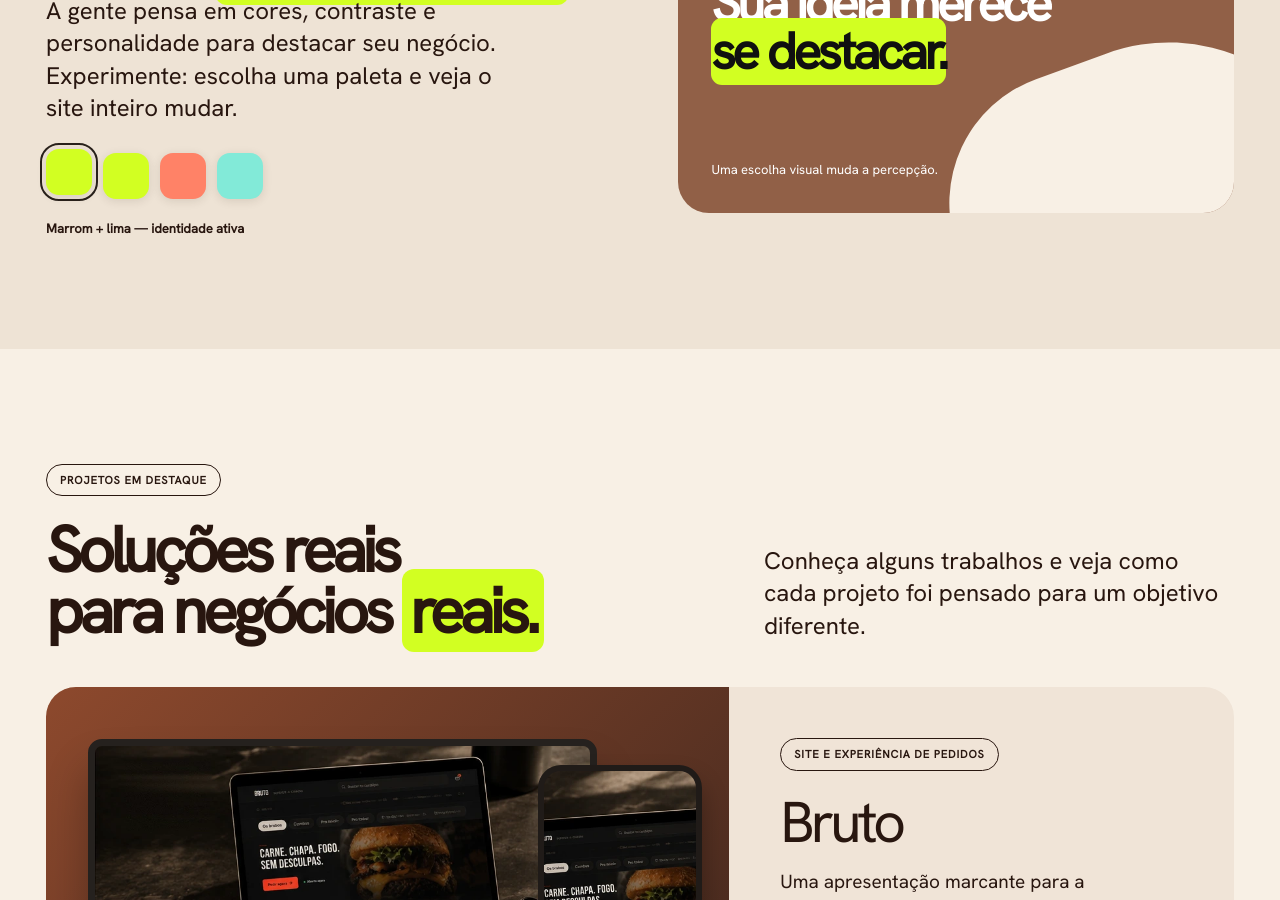
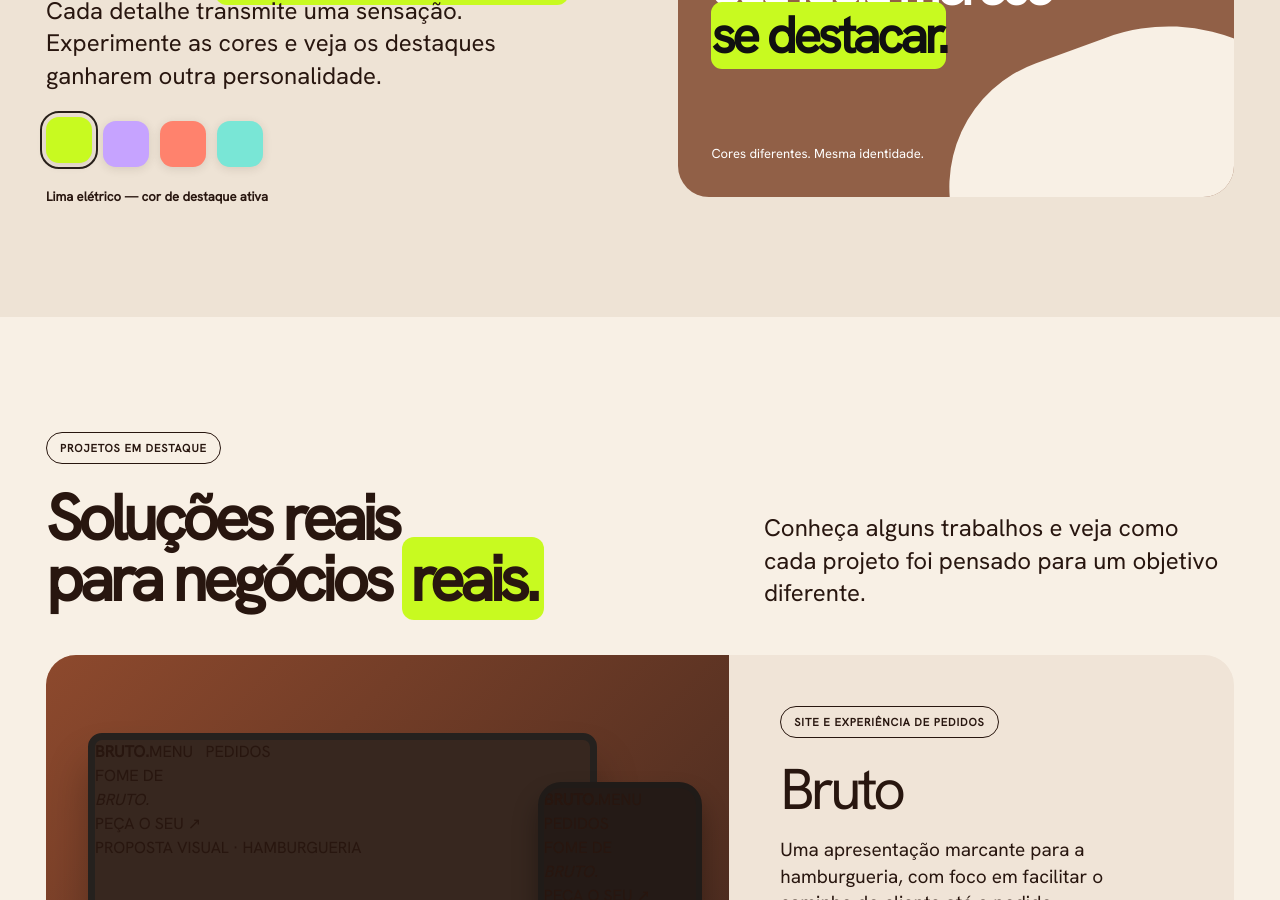
Before and after one commit to palomagl/unica, a React (Vite) app: page / in a window 1280 px wide. Shown: the part 1900-2800 px from the top of the page. Built offline with nearby package versions, Linux system fonts and the light colour scheme.

Commit message:
fix: accent-only color picker, new ÚNICA logo, and original project artwork without legacy screenshots

```diff
--- a/src/App.tsx
+++ b/src/App.tsx
@@ -23,10 +23,10 @@ const services = [
 ]
 
 const palettes = [
-  { id: 'original', name: 'Marrom + lima', accent: '#d2ff22', bg: '#916047', deep: '#673a27', paper: '#f8f0e5', ink: '#28160f' },
-  { id: 'lilas', name: 'Roxo + lima', accent: '#d2ff22', bg: '#310b38', deep: '#240528', paper: '#f9f2ee', ink: '#281327' },
-  { id: 'coral', name: 'Grafite + coral', accent: '#ff8267', bg: '#343333', deep: '#242323', paper: '#f5f0e7', ink: '#252221' },
-  { id: 'turquesa', name: 'Oliva + turquesa', accent: '#82ead8', bg: '#3f5846', deep: '#273b30', paper: '#f3f1e8', ink: '#1b2921' },
+  { id: 'lima', name: 'Lima elétrico', accent: '#C8FA20' },
+  { id: 'lilas', name: 'Lilás', accent: '#C6A3FF' },
+  { id: 'coral', name: 'Coral', accent: '#FF826D' },
+  { id: 'turquesa', name: 'Turquesa', accent: '#79E6D6' },
 ]
 
 const projects = [
@@ -34,7 +34,7 @@ const projects = [
     name: 'Bruto',
     kind: 'Site e experiência de pedidos',
     outcome: 'Uma apresentação marcante para a hamburgueria, com foco em facilitar o caminho do cliente até o pedido.',
-    image: '/projects/bruto.webp',
+    visual: 'bruto',
     url: 'https://borapedir-delivery.vercel.app/bruto',
     bg: 'linear-gradient(135deg,#8d492d,#3e261d)',
   },
@@ -42,7 +42,7 @@ const projects = [
     name: 'Karoane',
     kind: 'Loja virtual',
     outcome: 'Um espaço para apresentar produtos e criar uma experiência de compra mais prática e organizada.',
-    image: '',
+    visual: 'karoane',
     url: 'https://karoane.vercel.app/',
     bg: 'linear-gradient(135deg,#eab3bc,#8a4b69)',
   },
@@ -50,15 +50,42 @@ const projects = [
     name: 'Vértice Mármores',
     kind: 'Sistema e experiência digital',
     outcome: 'Uma solução pensada para valorizar o trabalho da marmoraria e organizar etapas do atendimento.',
-    image: '/projects/vertice.webp',
+    visual: 'vertice',
     url: 'https://vertice-marmores.vercel.app/',
     bg: 'linear-gradient(135deg,#8c8579,#403b35)',
   },
 ]
 
-function ProjectScreen({ image, name }: { image: string; name: string }) {
-  if (image) return <img src={image} alt={'Prévia do projeto ' + name} loading="lazy" />
-  return <div className="u-preview-fallback"><strong>Karoane</strong><small>Loja virtual • prévia real a inserir</small></div>
+function NewLogo() {
+  return <span className="u-new-logo"><svg viewBox="0 0 44 44" fill="none" aria-hidden="true">
+    <path d="M9 10v16c0 9 5 14 13 14s13-5 13-14V10" stroke="currentColor" strokeWidth="9" strokeLinecap="square" />
+    <path d="m24 1 10 0-9 9H15z" fill="var(--u-accent)" />
+  </svg><span>ÚNICA</span><sup>®</sup></span>
+}
+
+/** Conceitos gráficos autorais: nenhuma foto, screenshot ou mockup do site antigo. */
+function ProjectArtwork({ visual, phone = false }: { visual: string; phone?: boolean }) {
+  if (visual === 'bruto') return <div className={`u-art u-art-bruto ${phone ? 'u-art-phone' : ''}`}>
+    <div className="u-art-nav"><b>BRUTO<span>.</span></b><span>MENU&nbsp;&nbsp; PEDIDOS</span></div>
+    <div className="u-bruto-circle" />
+    <div className="u-art-title">FOME DE<br /><em>BRUTO.</em></div>
+    <div className="u-art-chip">PEÇA O SEU ↗</div>
+    <div className="u-art-caption">PROPOSTA VISUAL · HAMBURGUERIA</div>
+  </div>
+  if (visual === 'karoane') return <div className={`u-art u-art-karoane ${phone ? 'u-art-phone' : ''}`}>
+    <div className="u-art-nav"><b>karoane.</b><span>COLEÇÃO&nbsp; ↗</span></div>
+    <div className="u-karoane-shape"><i/><i/><i/></div>
+    <div className="u-art-title">CORES PARA<br /><em>CRIAR.</em></div>
+    <div className="u-art-chip">EXPLORAR ↗</div>
+    <div className="u-art-caption">PROPOSTA VISUAL · LOJA ONLINE</div>
+  </div>
+  return <div className={`u-art u-art-vertice ${phone ? 'u-art-phone' : ''}`}>
+    <div className="u-art-nav"><b>VÉRTICE<span> / </span></b><span>MÁRMORES</span></div>
+    <div className="u-vertice-shape"><span/><span/><span/></div>
+    <div className="u-art-title">MATÉRIA.<br /><em>FORMA.</em></div>
+    <div className="u-art-chip">CONHEÇA ↗</div>
+    <div className="u-art-caption">PROPOSTA VISUAL · MARMORARIA</div>
+  </div>
 }
 
 export default function App() {
@@ -68,11 +95,7 @@ export default function App() {
   const selected = palettes[palette]
   const p = projects[project]
   const variables = {
-    '--u-bg': selected.bg,
-    '--u-bg-deep': selected.deep,
     '--u-accent': selected.accent,
-    '--u-paper': selected.paper,
-    '--u-ink': selected.ink,
   } as CSSProperties
 
   useEffect(() => {
@@ -93,7 +116,7 @@ export default function App() {
       <section className="u-top" id="inicio">
         <header className="u-nav u-wrap">
           <a className="u-brand" href="#inicio" aria-label="ÚNICA — voltar ao início">
-            <strong>ÚNICA<sup style={{ fontSize: 11, verticalAlign: 'top' }}>®</sup></strong>
+            <NewLogo />
             <span>ESTÚDIO<br />DIGITAL</span>
           </a>
           <nav className="u-menu" aria-label="Navegação principal">
@@ -152,16 +175,16 @@ export default function App() {
           <div className="u-reveal">
             <span className="u-kicker">IDENTIDADE & DIFERENCIAÇÃO</span>
             <h2 className="u-h2">A cor certa faz sua marca <mark>ser lembrada.</mark></h2>
-            <p className="u-lead">A gente pensa em cores, contraste e personalidade para destacar seu negócio. Experimente: escolha uma paleta e veja o site inteiro mudar.</p>
-            <div className="u-swatch-list" role="group" aria-label="Escolher paleta do site">
+            <p className="u-lead">Cada detalhe transmite uma sensação. Experimente as cores e veja os destaques ganharem outra personalidade.</p>
+            <div className="u-swatch-list" role="group" aria-label="Escolher cor dos detalhes">
               {palettes.map((c,i) => <button key={c.id} className="u-swatch" type="button" aria-label={c.name} aria-pressed={palette === i} style={{ background: c.accent }} onClick={() => setPalette(i)} title={c.name}/>)}
             </div>
-            <p style={{ fontSize: 13, fontWeight: 800, marginTop: 20 }}>{selected.name} — identidade ativa</p>
+            <p style={{ fontSize: 13, fontWeight: 800, marginTop: 20 }}>{selected.name} — cor de destaque ativa</p>
           </div>
           <div className="u-demo u-reveal" aria-label="Demonstração visual da paleta selecionada">
             <div className="u-demo-head"><span>UMA MARCA, MUITAS POSSIBILIDADES</span><i /></div>
             <h3>Sua ideia merece <mark>se destacar.</mark></h3>
-            <div className="u-demo-foot">Uma escolha visual muda a percepção.</div>
+            <div className="u-demo-foot">Cores diferentes. Mesma identidade.</div>
           </div>
         </div>
       </section>
@@ -175,15 +198,15 @@ export default function App() {
           <div className="u-project-feature u-reveal">
             <div className="u-project-visual" style={{background:p.bg}}>
               <div style={{width:'100%'}}>
-                <div className="u-desktop-frame"><ProjectScreen image={p.image} name={p.name}/></div>
+                <div className="u-desktop-frame"><ProjectArtwork visual={p.visual}/></div>
                 <div className="u-stand"/>
               </div>
-              <div className="u-phone-frame"><ProjectScreen image={p.image} name={p.name}/></div>
+              <div className="u-phone-frame"><ProjectArtwork visual={p.visual} phone/></div>
             </div>
             <div className="u-project-copy">
               <span className="u-kicker">{p.kind}</span>
               <h3>{p.name}</h3>
-              <p>{p.outcome}</p>
+              <p>{p.outcome}</p><p className="u-concept-note">Visual ilustrativo. Veja o projeto real no link abaixo.</p>
               <a href={p.url} target="_blank" rel="noopener noreferrer" className="u-pill">Conhecer projeto ↗</a>
               <div className="u-project-controls">
                 <button className="u-control" type="button" aria-label="Projeto anterior" onClick={()=>changeProject(-1)}>←</button>
```
